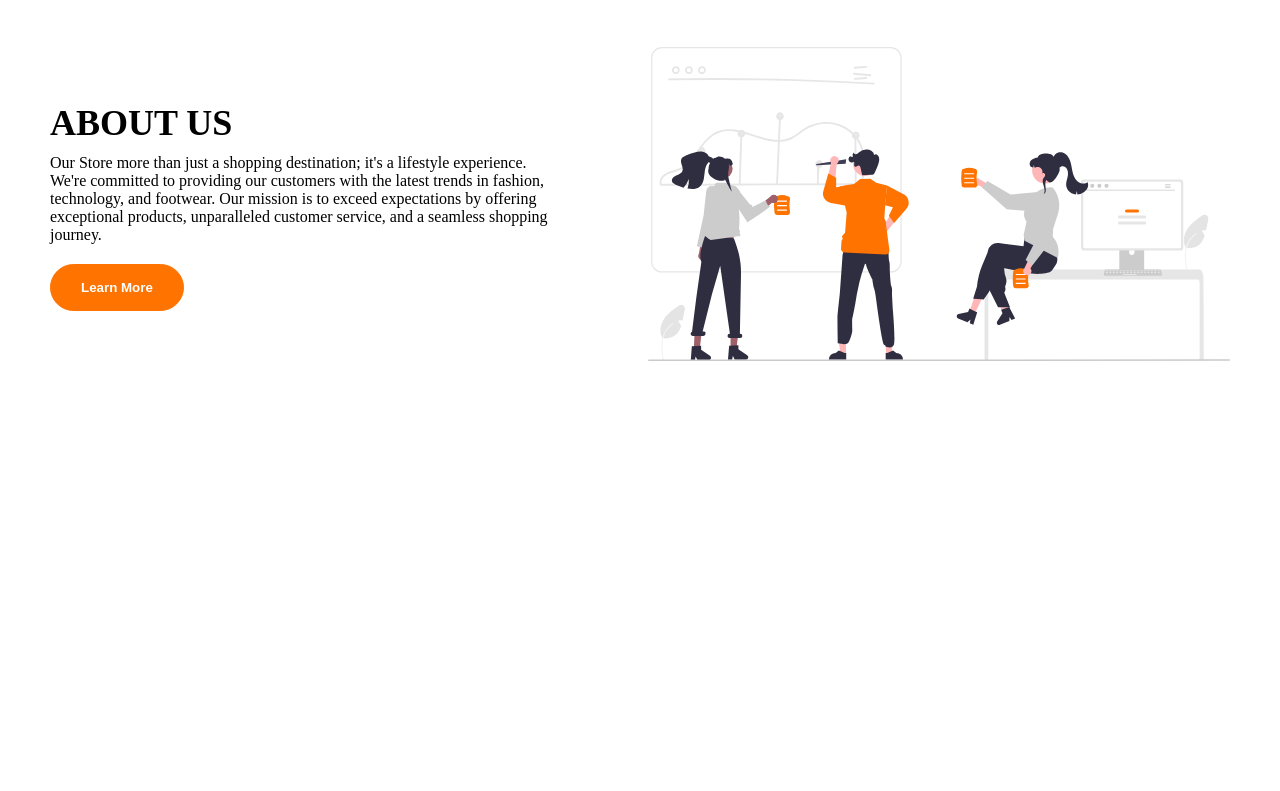
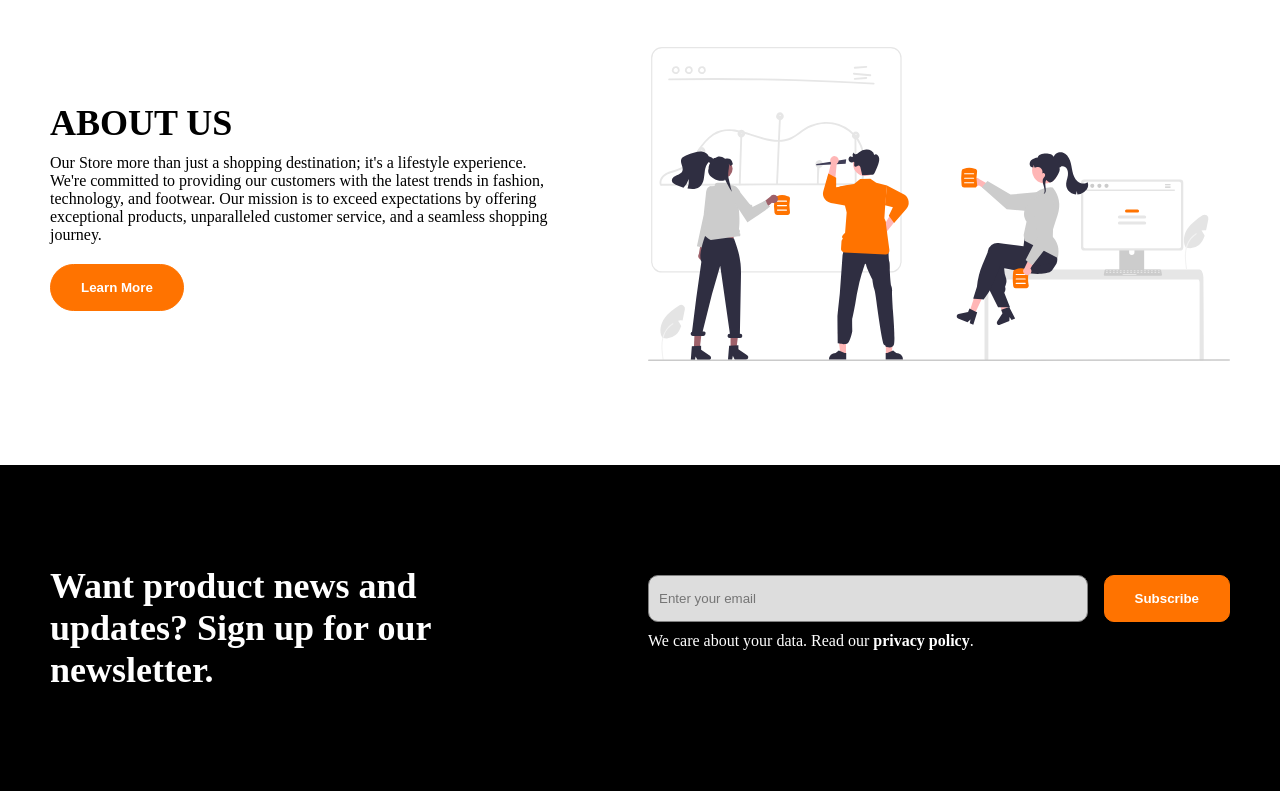
Before and after one commit to masum362/e-commerce-landing-page, a plain HTML site: page index.html in a window 1280 px wide. Shown: the part 2024-2815 px from the top of the page. Before the commit the page ends 2489 px from the top, so only its background shows below. Drawn offline with Linux system fonts and the light colour scheme.

Commit message:
add: newsletter section

```diff
--- a/index.html
+++ b/index.html
@@ -114,7 +114,10 @@
         <section class="about-us">
             <div class="about-content">
                 <h1 class="about-header">About Us</h1>
-                <p class="about-desc">Our Store more than just a shopping destination; it's a lifestyle experience. We're committed to providing our customers with the latest trends in fashion, technology, and footwear. Our mission is to exceed expectations by offering exceptional products, unparalleled customer service, and a seamless shopping journey.</p>
+                <p class="about-desc">Our Store more than just a shopping destination; it's a lifestyle experience.
+                    We're committed to providing our customers with the latest trends in fashion, technology, and
+                    footwear. Our mission is to exceed expectations by offering exceptional products, unparalleled
+                    customer service, and a seamless shopping journey.</p>
                 <button class="main-button">Learn More</button>
             </div>
             <div class="about-banner">
@@ -123,6 +126,20 @@
         </section>
     </main>
 
+    <footer class="newsletter-section">
+        <div class="newsletter-header">
+            <h1>Want product news and updates? Sign up for our newsletter.</h1>
+        </div>
+        <div class="form">
+            <div class="newsletter-form">
+                <input type="email" name="email" id="email" placeholder="Enter your email">
+                <button class="subscribe-btn">Subscribe</button>
+            </div>
+            <p class="privacy-desc">We care about your data. Read our <a href="#" class="privacy-link">privacy
+                    policy</a>.</p>
+        </div>
+    </footer>
+
     <script src="./script.js"></script>
 </body>
 
--- a/style.css
+++ b/style.css
@@ -250,6 +250,70 @@ main>* {
     color: black;
 }
 
+
+
+
+
+
+.newsletter-section{
+    display: flex;
+    align-items: start;
+    justify-content: space-between;
+    padding: 100px 50px;
+    gap: 16px;
+    background-color: black;
+    color: white;
+}
+
+.newsletter-section > * {
+    width: 100%;
+}
+
+.newsletter-section > .newsletter-header >  h1 {
+    font-size: 36px;
+    max-width: 500px;
+
+}
+
+.newsletter-section > .form > * {
+    margin: 10px 0px;
+}
+
+.newsletter-section > .form >.newsletter-form  {
+   display: flex;
+   gap: 16px;
+}
+
+.newsletter-section > .form >.newsletter-form > input[type="email"]{
+    padding: 10px;
+    flex: 1;
+    border: 1px solid gray;
+    background-color: #ddd;
+    border-radius: 10px;
+}
+
+.newsletter-section >.form > .newsletter-form > .subscribe-btn{
+    padding: 15px 30px;
+    background-color: var(--theme-color);
+    color: white;
+    border: 1px solid var(--theme-color);
+    border-radius: 10px;
+    cursor: pointer;
+    transition: all 0.3s;
+    font-weight: bold;
+}
+
+.newsletter-section >.form> .newsletter-form > .subscribe-btn:hover{
+    background-color: transparent;
+    border: 1px solid var(--theme-color);
+}
+
+.newsletter-section >.form  > .privacy-desc> .privacy-link {
+    color: white;
+    font-weight: bold;
+    text-decoration: none;
+}
+
 @media screen and (max-width: 768px) {
 
     main>*{
@@ -258,4 +322,9 @@ main>* {
     .about-us{
         flex-direction: column;
     }
+    .newsletter-section{
+        flex-wrap: wrap;
+        padding: 20px;
+        gap: 16px;
+    }
 }
```
